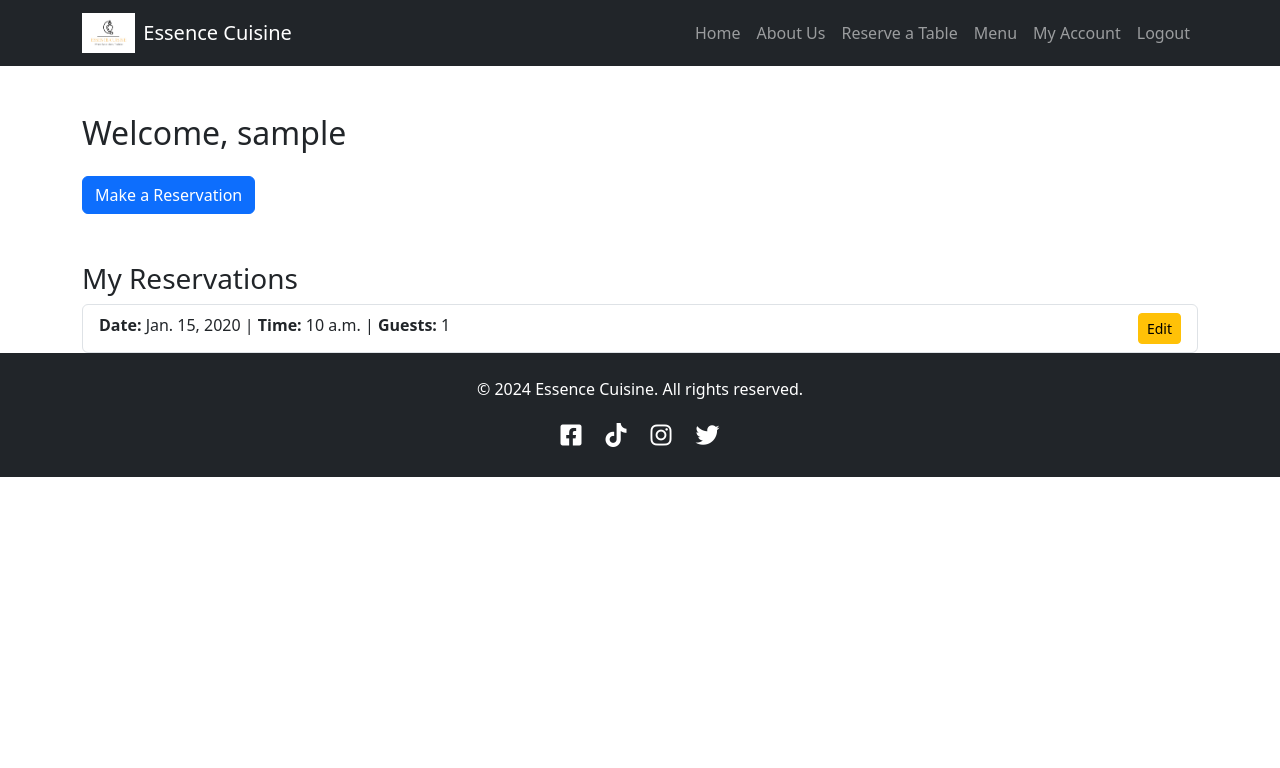
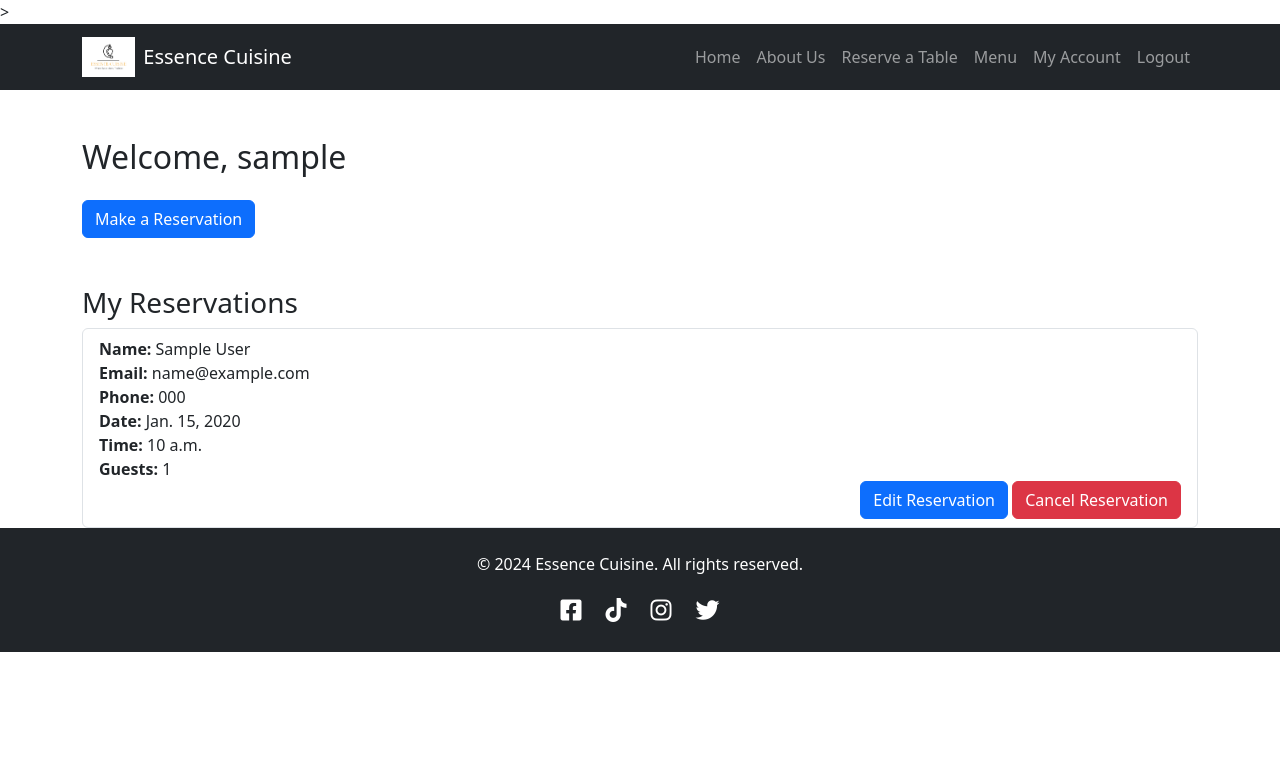
Before and after one commit to jojoakh/essence-cuisine, a Django app: page /dashboard/ in a window 1280 px wide. Shown: the top 768 px of the page. Run offline with Django 4.2, Linux system fonts and the light colour scheme; a user stored in the database is signed in; tables that the repository leaves empty hold one stand-in row (values such as "Sample post").

Commit message:
Made changes to my reservation templates and views

```diff
--- a/dine_essence/admin.py
+++ b/dine_essence/admin.py
@@ -14,7 +14,7 @@ class TableAdmin(admin.ModelAdmin):
 @admin.register(Reservation)
 class ReservationAdmin(admin.ModelAdmin):
     # Fields to display in the list view of the admin
-    list_display = ('user', 'reservation_date', 'reservation_time', 'guest_count', 'email')
+    list_display = ('user', 'reservation_date', 'reservation_time', 'guest_count', 'email','first_name', 'last_name','phone')
 
     # Searchable fields in the admin interface
     search_fields = ('user__username', 'user__email', 'email', 'reservation_date', 'reservation_time')
--- a/dine_essence/forms.py
+++ b/dine_essence/forms.py
@@ -9,7 +9,7 @@ class ReservationForm(forms.ModelForm):
     """
     class Meta:
         model = Reservation
-        fields = ['reservation_date', 'reservation_time', 'guest_count', 'email']
+        fields = ['reservation_date', 'reservation_time', 'guest_count', 'email', 'first_name', 'last_name','phone']
         widgets = {
             'reservation_date': forms.DateInput(attrs={'type': 'date'}),
             'reservation_time': forms.TimeInput(attrs={'type': 'time'}),
--- a/dine_essence/models.py
+++ b/dine_essence/models.py
@@ -13,10 +13,13 @@ class Table(models.Model):
 
 class Reservation(models.Model):
     user = models.ForeignKey(User, on_delete=models.CASCADE)  # Associate reservation with a user
+    first_name = models.CharField(max_length=100, default="")
+    last_name = models.CharField(max_length=100,  default="")
     reservation_date = models.DateField()
     reservation_time = models.TimeField()
     guest_count = models.PositiveIntegerField()
     email = models.EmailField()
+    phone = models.CharField(max_length=15, default="")
 
     def __str__(self):
         return f"{self.reservation_date} at {self.reservation_time} for {self.guest_count} guests"
--- a/dine_essence/templates/dine_essence/confirm_cancellation.html
+++ b/dine_essence/templates/dine_essence/confirm_cancellation.html
@@ -7,7 +7,7 @@
         <p>Are you sure you want to cancel your reservation?</p>
         <p><strong>Reservation Details:</strong></p>
         <p><strong>Email:</strong> {{ reservation.email }}</p>
-        <p><strong>Guests:</strong> {{ reservation.guests }}</p>
+        <strong>Guests:</strong> {{ reservation.guest_count }}
         <p><strong>Date:</strong> {{ reservation.reservation_date }}</p>
         <p><strong>Time:</strong> {{ reservation.reservation_time }}</p>
 
--- a/dine_essence/templates/dine_essence/confirmation.html
+++ b/dine_essence/templates/dine_essence/confirmation.html
@@ -11,7 +11,7 @@
     <li><strong>Name:</strong> {{ reservation.first_name }} {{ reservation.last_name }}</li>
     <li><strong>Email:</strong> {{ reservation.email }}</li>
     <li><strong>Phone:</strong> {{ reservation.phone }}</li>
-    <li><strong>Guests:</strong> {{ reservation.guests }}</li>
+    <li><strong>Guests:</strong> {{ reservation.guest_count }}</li>
     <li><strong>Reservation Date:</strong> {{ reservation.reservation_date }}</li>
     <li><strong>Reservation Time:</strong> {{ reservation.reservation_time }}</li>
 </ul>
--- a/dine_essence/templates/dine_essence/dashboard.html
+++ b/dine_essence/templates/dine_essence/dashboard.html
@@ -12,15 +12,21 @@
     {% if reservations %}
         <ul class="list-group">
             {% for reservation in reservations %}
-                <li class="list-group-item">
-                    <strong>Date:</strong> {{ reservation.reservation_date }} |
-                    <strong>Time:</strong> {{ reservation.reservation_time }} |
-                    <strong>Guests:</strong> {{ reservation.guest_count }}
-                    <div class="float-end">
-                        <a href="{% url 'edit_reservation' reservation.id %}" class="btn btn-warning btn-sm">Edit</a>
-                    </div>
-                </li>
-            {% endfor %}
+            <li class="list-group-item">
+                <strong>Name:</strong> {{ reservation.first_name }} {{ reservation.last_name }}<br>
+                <strong>Email:</strong> {{ reservation.email }}<br>
+                <strong>Phone:</strong> {{ reservation.phone }}<br>
+                <strong>Date:</strong> {{ reservation.reservation_date }}<br>
+                <strong>Time:</strong> {{ reservation.reservation_time }}<br>
+                <strong>Guests:</strong> {{ reservation.guest_count }}<br>
+
+                <div class="float-end">
+                    <a href="{% url 'edit_reservation' reservation.id %}" class="btn btn-primary">Edit Reservation</a>
+                    <a href="{% url 'cancel_reservation' reservation.id %}" class="btn btn-danger">Cancel Reservation</a>
+                </div>
+            </li>
+        {% endfor %}
+
         </ul>
     {% else %}
         <p>You have no reservations yet. Click "Make a Reservation" to get started.</p>
--- a/dine_essence/templates/dine_essence/edit_reservation.html
+++ b/dine_essence/templates/dine_essence/edit_reservation.html
@@ -8,6 +8,7 @@
         {{ form.as_p }}
         <button type="submit" class="btn btn-primary">Save Changes</button>
         <a href="{% url 'dashboard' %}" class="btn btn-secondary">Cancel</a>
+
     </form>
 </div>
 {% endblock %}
--- a/dine_essence/templates/dine_essence/index.html
+++ b/dine_essence/templates/dine_essence/index.html
@@ -10,7 +10,6 @@
         <h1 class="display-4 fw-bold">Welcome to Essence Cuisine</h1>
         <p class="fs-4">Where flavors meet sophistication</p>
         <a href="{% url 'make_reservation' %}" class="btn btn-warning btn-lg mt-3">Reserve a Table</a>
-        <a href="{% url 'cancel_reservation' %}" class="btn btn-warning btn-lg mt-3">Cancel Reservation</a>
     </div>
 </div>
 
--- a/dine_essence/templates/dine_essence/make_reservation.html
+++ b/dine_essence/templates/dine_essence/make_reservation.html
@@ -9,7 +9,7 @@
             {% csrf_token %}
 
             <!-- Hidden inputs to store values -->
-            <input type="hidden" id="guests-hidden" name="guests" value="">
+            <input type="hidden" id="guests-hidden" name="guest_count" value="">
             <input type="hidden" id="date-hidden" name="reservation_date" value="">
             <input type="hidden" id="time-hidden" name="reservation_time" value="">
 
@@ -67,6 +67,6 @@
 </div>
 {% endblock %}
 
-{% block js %}
-<script src="{% static 'js/form.js' %}"></script>
+{% block js %}z
+<script src="{% static 'js/reservation.js' %}"></script>
 {% endblock %}
--- a/dine_essence/urls.py
+++ b/dine_essence/urls.py
@@ -11,9 +11,9 @@ urlpatterns = [
     path('signup/', views.signup_view, name='signup'),
     path('reservation/', views.make_reservation, name='make_reservation'),
     path('reservation/confirmation/<int:reservation_id>/', views.reservation_confirmation, name='reservation_confirmation'),
-     path('dashboard/', views.user_dashboard, name='dashboard'),
+    path('dashboard/', views.user_dashboard, name='dashboard'),
     path('edit-reservation/<int:reservation_id>/', views.edit_reservation, name='edit_reservation'),
-    path('reservation/cancel/', views.cancel_reservation, name='cancel_reservation'),
+    path('reservation/cancel/<int:reservation_id>/', views.cancel_reservation, name='cancel_reservation'),
     path('check-availability/', check_availability, name='check_availability'),
     path('menu/', views.menu_view, name='menu'),
 ]
--- a/dine_essence/views.py
+++ b/dine_essence/views.py
@@ -49,14 +49,38 @@ def make_reservation(request):
     if request.method == 'POST':
         form = ReservationForm(request.POST)
         if form.is_valid():
+            # Save reservation data
             reservation = form.save(commit=False)
             reservation.user = request.user
             reservation.save()
             messages.success(request, "Reservation successfully created!")
             return redirect('reservation_confirmation', reservation_id=reservation.id)
     else:
-        form = ReservationForm()
+        # Check if a reservation is in progress
+        if 'guests' not in request.session:
+            # Start the reservation process if not already initiated
+            guest_numbers = range(1, 11)  # Adjust range as needed
+            today_date = date.today()
+            return render(request, 'dine_essence/make_reservation.html', {
+                'guest_numbers': guest_numbers,
+                'today_date': today_date,
+            })
+
+        # If already in progress, populate form with session data
+        initial_data = {
+            'guests': request.session.get('guests'),
+            'reservation_date': request.session.get('reservation_date'),
+            'reservation_time': request.session.get('reservation_time'),
+        }
+        form = ReservationForm(initial=initial_data)
+
     return render(request, 'dine_essence/make_reservation.html', {'form': form})
+
+
+@login_required
+def reservation_confirmation(request, reservation_id):
+    reservation = get_object_or_404(Reservation, id=reservation_id, user=request.user)
+    return render(request, 'dine_essence/confirmation.html', {'reservation': reservation})
 
 
 @login_required
@@ -122,29 +146,21 @@ def check_availability(request):
 
     return JsonResponse({"slots": slots})
 
-def reservation_confirmation(request, reservation_id):
-    reservation = get_object_or_404(Reservation, id=reservation_id)
-    return render(request, 'dine_essence/confirmation.html', {'reservation': reservation})
 
 @login_required
-def cancel_reservation(request):
-    # Fetch user's reservations
-    user_reservations = Reservation.objects.filter(user=request.user)
+def cancel_reservation(request, reservation_id):
+    # Fetch user's reservation
+    reservation = get_object_or_404(Reservation, id=reservation_id, user=request.user)
 
     if request.method == 'POST':
-        # Get the reservation ID from the form
-        reservation_id = request.POST.get('reservation_id')
-
-        # Ensure the reservation exists and belongs to the logged-in user
-        reservation = get_object_or_404(user_reservations, id=reservation_id)
-
         # Delete the reservation
         reservation.delete()
         messages.success(request, "Your reservation has been successfully canceled.")
-        return redirect('index')
+        return redirect('dashboard')
 
-    # Render the cancellation form with user's reservations
-    return render(request, 'dine_essence/cancel_reservation.html', {'reservations': user_reservations})
+    # Render the cancellation confirmation page
+    return render(request, 'dine_essence/cancel_reservation.html', {'reservation': reservation})
+
 
 
 def menu_view(request):
--- a/essence_reserve/settings.py
+++ b/essence_reserve/settings.py
@@ -31,7 +31,7 @@ SECRET_KEY = 'django-insecure-3e%q(1(0az8j6*8qi!j0t7%zp+qf7ta@y-5hj&bjbqhjcm1+u3
 SECRET_KEY = os.environ.get("SECRET_KEY", "f4745f257adb1e71919a217933564d1f")
 
 # SECURITY WARNING: don't run with debug turned on in production!
-DEBUG = True
+DEBUG = False
 
 ALLOWED_HOSTS = ["8000-jojoakh-essencecuisine-qlbduc49ssw.ws.codeinstitute-ide.net", ".herokuapp.com"]
 
--- a/static/js/form.js
+++ b/static/js/reservation.js
@@ -7,6 +7,7 @@ document.addEventListener("DOMContentLoaded", () => {
         details: document.querySelector("#step-details"),
     };
 
+    const makeReservationButton = document.querySelector("#make-reservation-btn");
     const guestButtons = document.querySelectorAll(".guest-btn");
     const dateInput = document.querySelector("#reservation-date");
     const timeSlotsContainer = document.querySelector("#time-slots");
@@ -15,6 +16,39 @@ document.addEventListener("DOMContentLoaded", () => {
     let selectedGuests = null;
     let selectedDate = null;
     let selectedTime = null;
+
+    // Step 0: Reset and start the reservation flow
+    const startReservationProcess = () => {
+        // Reset previous selections
+        selectedGuests = null;
+        selectedDate = null;
+        selectedTime = null;
+
+        document.querySelector("#guests-hidden").value = "";
+        document.querySelector("#date-hidden").value = "";
+        document.querySelector("#time-hidden").value = "";
+
+        // Show the guests step and hide others
+        Object.values(steps).forEach((step) => step.classList.add("hidden"));
+        steps.guests.classList.remove("hidden");
+    };
+
+    // Handle "Make a Reservation" button click
+    if (makeReservationButton) {
+        makeReservationButton.addEventListener("click", (e) => {
+            e.preventDefault();
+
+            // Check if the user is logged in
+            const isLoggedIn = document.body.dataset.loggedIn === "true";
+            if (!isLoggedIn) {
+                // Redirect to the login page with a return URL to resume the reservation
+                window.location.href = "/login?next=/make-reservation";
+            } else {
+                // Start the reservation process
+                startReservationProcess();
+            }
+        });
+    }
 
     // Step 1: Handle Guest Selection
     if (guestButtons.length > 0) {
@@ -31,12 +65,10 @@ document.addEventListener("DOMContentLoaded", () => {
 
     // Step 2: Handle Date Selection
     if (dateInput) {
-        // Set the minimum selectable date to today (allow selecting today)
-        const today = new Date().toISOString().split('T')[0]; // Get today's date in 'YYYY-MM-DD' format
-        dateInput.setAttribute("min", today); // Allows selecting today
-
-        // Initially set the value to an empty string so that no date appears
-        dateInput.value = "";
+        // Set the minimum selectable date to today
+        const today = new Date().toISOString().split('T')[0]; // 'YYYY-MM-DD'
+        dateInput.setAttribute("min", today); // Set the minimum date
+        dateInput.value = ""; // Clear any pre-set value
 
         dateInput.addEventListener("change", () => {
             selectedDate = dateInput.value;
--- a/templates/base.html
+++ b/templates/base.html
@@ -23,7 +23,8 @@
 
 </head>
 
-<body>
+<body data-logged-in="{{ user.is_authenticated|yesno:'true,false' }}">
+    >
 
     <!-- Navigation Bar -->
     <header>
@@ -127,7 +128,7 @@
     <!-- Bootstrap JS -->
     <script src="https://cdn.jsdelivr.net/npm/bootstrap@5.3.1/dist/js/bootstrap.bundle.min.js"></script>
     <script src="{% static 'js/script.js' %}"></script>
-    <script src="{% static 'js/form.js' %}"></script>
+    <script src="{% static 'js/reservation.js' %}"></script>
 </body>
 
 </html>
```
Also changed, not shown: dine_essence/templates/dine_essence/cancel_reservation.html (+22 -17 lines), dine_essence/migrations/0007_reservation_first_name_reservation_last_name.py (added), dine_essence/migrations/0008_reservation_phone.py (added).
